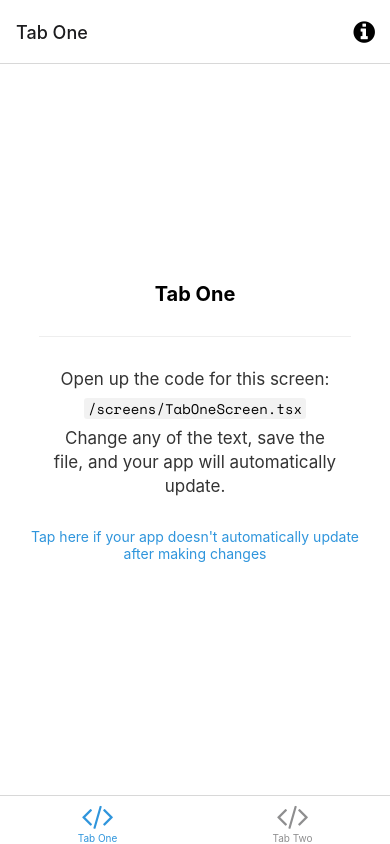
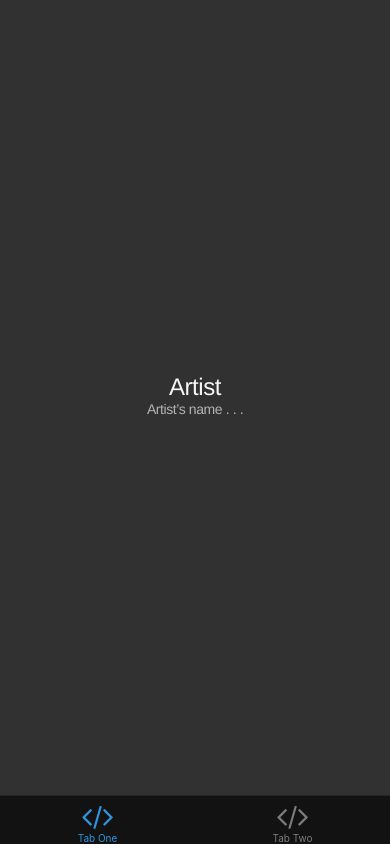
Before and after one commit to rlomeli158/DiscoveryForSpotify, a React Native app: screen /screens/TabOneScreen.tsx in a window 390 px wide. Built offline with nearby package versions, Linux system fonts and the light colour scheme; what expo-linking would draw is missing.

Commit message:
Removed top tab and added first tab layout (kinda)

```diff
--- /dev/null
+++ b/components/SearchField.tsx
@@ -0,0 +1,33 @@
+import { StyleSheet } from "react-native";
+import { Text, View } from '../components/Themed';
+// import { View } from './Themed';
+// import { Text } from 'react-native';
+
+export default function SearchField({ path }: { path: string }) {
+  return (
+    <View>
+      <Text style={styles.fieldName} >Artist</Text>
+      <Text style={styles.fieldDescription} >Artist’s name . . .</Text>
+    </View>
+  );
+}
+
+const styles = StyleSheet.create({
+  fieldName: {
+    textAlign: "center",
+    textAlignVertical: "top",
+    fontSize: 24,
+    fontFamily: "Helvetica",
+    letterSpacing: -0.40799999237060547,
+    lineHeight: 22,
+  },
+  fieldDescription: {
+    textAlign: "left",
+    textAlignVertical: "top",
+    fontSize: 14,
+    fontFamily: "Helvetica",
+    letterSpacing: -0.40799999237060547,
+    lineHeight: 22,
+    color: "#b4b4b4",
+  },
+});
--- a/components/Themed.tsx
+++ b/components/Themed.tsx
@@ -12,7 +12,7 @@ export function useThemeColor(
   props: { light?: string; dark?: string },
   colorName: keyof typeof Colors.light & keyof typeof Colors.dark
 ) {
-  const theme = useColorScheme();
+  const theme = "dark" //useColorScheme(), app will always be dark
   const colorFromProps = props[theme];
 
   if (colorFromProps) {
--- a/constants/Colors.ts
+++ b/constants/Colors.ts
@@ -10,8 +10,8 @@ export default {
     tabIconSelected: tintColorLight,
   },
   dark: {
-    text: '#fff',
-    background: '#000',
+    text: '#f5f5f5',
+    background: '#313131',
     tint: tintColorDark,
     tabIconDefault: '#ccc',
     tabIconSelected: tintColorDark,
--- a/navigation/index.tsx
+++ b/navigation/index.tsx
@@ -23,7 +23,8 @@ export default function Navigation({ colorScheme }: { colorScheme: ColorSchemeNa
   return (
     <NavigationContainer
       linking={LinkingConfiguration}
-      theme={colorScheme === 'dark' ? DarkTheme : DefaultTheme}>
+      // theme={colorScheme === 'dark' ? DarkTheme : DefaultTheme}>
+      theme={DarkTheme}>
       <RootNavigator />
     </NavigationContainer>
   );
@@ -67,6 +68,7 @@ function BottomTabNavigator() {
         component={TabOneScreen}
         options={({ navigation }: RootTabScreenProps<'TabOne'>) => ({
           title: 'Tab One',
+          headerShown: false,
           tabBarIcon: ({ color }) => <TabBarIcon name="code" color={color} />,
           headerRight: () => (
             <Pressable
--- a/screens/TabOneScreen.tsx
+++ b/screens/TabOneScreen.tsx
@@ -1,15 +1,17 @@
 import { StyleSheet } from 'react-native';
 
 import EditScreenInfo from '../components/EditScreenInfo';
+import SearchField from '../components/SearchField';
 import { Text, View } from '../components/Themed';
 import { RootTabScreenProps } from '../types';
 
 export default function TabOneScreen({ navigation }: RootTabScreenProps<'TabOne'>) {
   return (
     <View style={styles.container}>
-      <Text style={styles.title}>Tab One</Text>
+      {/* <Text style={styles.title}>Tab One</Text>
       <View style={styles.separator} lightColor="#eee" darkColor="rgba(255,255,255,0.1)" />
-      <EditScreenInfo path="/screens/TabOneScreen.tsx" />
+      <EditScreenInfo path="/screens/TabOneScreen.tsx" /> */}
+      <SearchField path="/screens/TabOneScreen.tsx"/>
     </View>
   );
 }
@@ -19,6 +21,7 @@ const styles = StyleSheet.create({
     flex: 1,
     alignItems: 'center',
     justifyContent: 'center',
+    backgroundColor: '#313131'
   },
   title: {
     fontSize: 20,
```
Also changed, not shown: package.json (+4 -4 lines), 2 other files (tests, documents, lock files or other folders).
